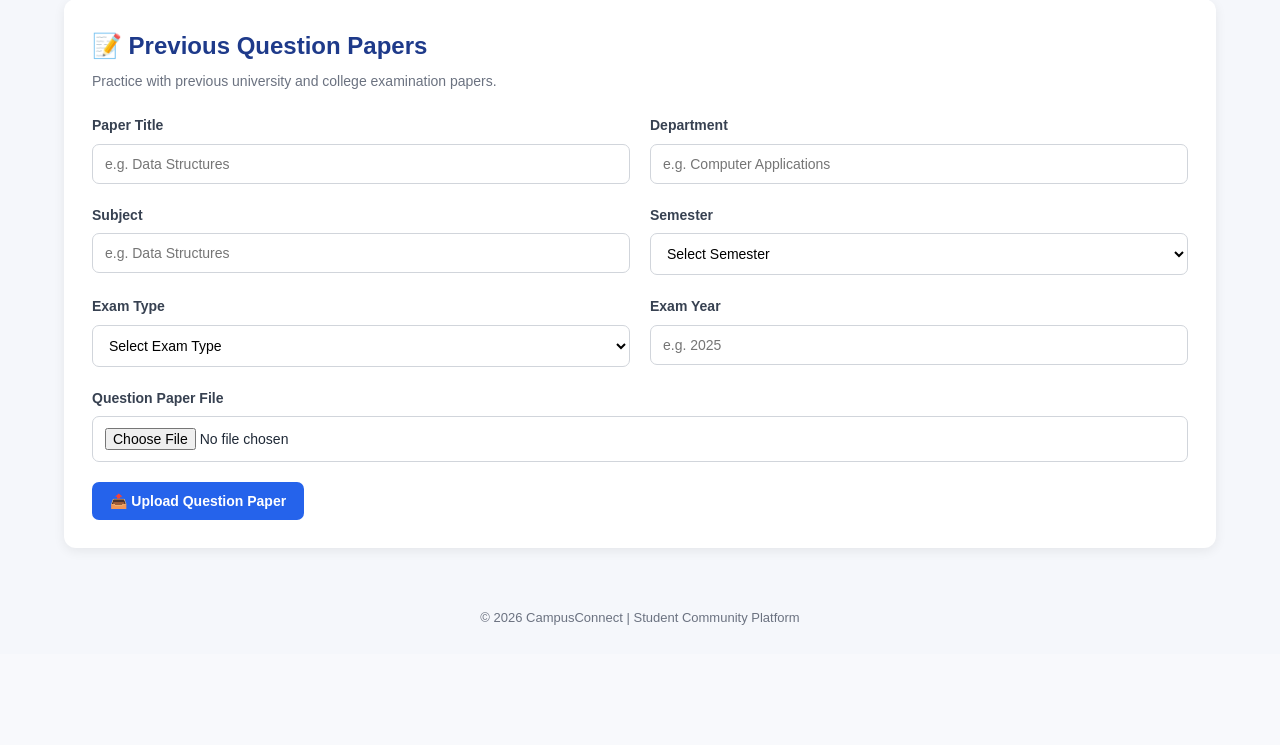
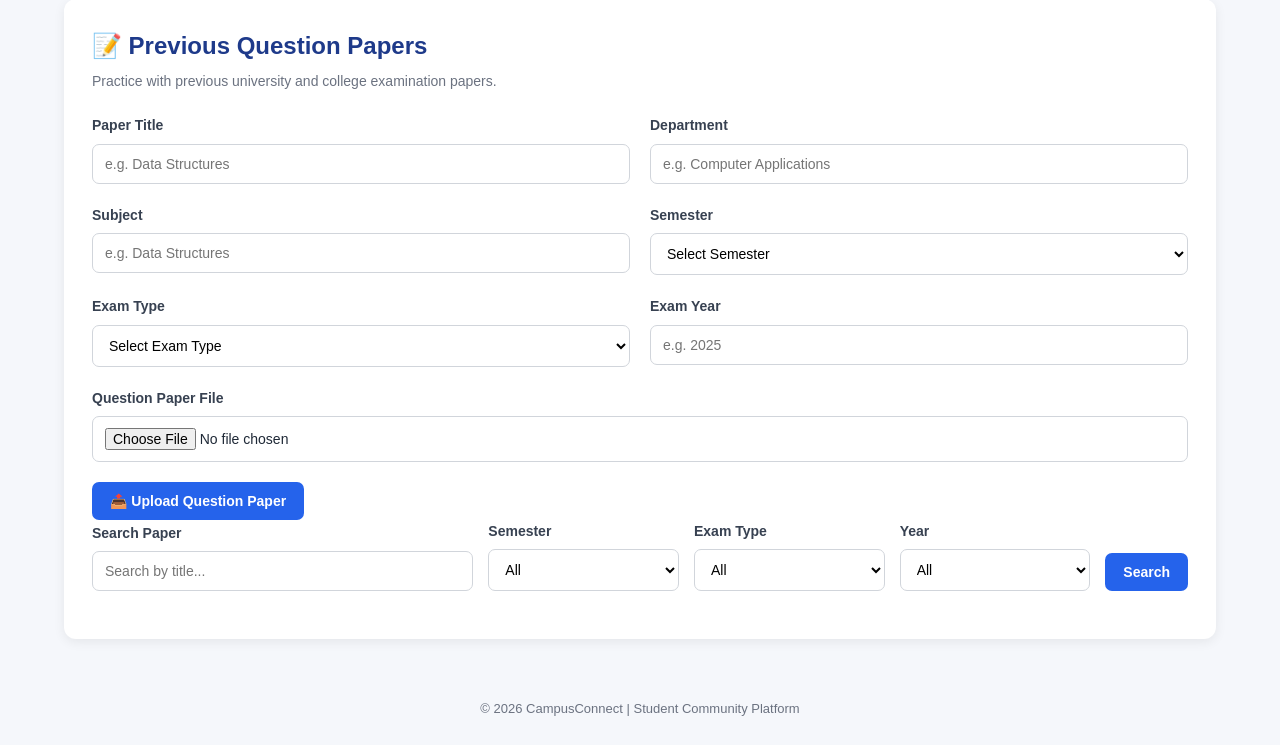
Before and after one commit to harshitajain08207/CampusConnect, a Flask app: page /resources in a window 1280 px wide. Shown: the part 1064-1809 px from the top of the page. Before the commit the page ends 1689 px from the top, so only its background shows below. Run offline with Flask 3, Linux system fonts and the light colour scheme; the visitor is signed in with stand-in values (Sample User, id 1); data that the repository does not hold is empty.

Commit message:
Complete resources and question paper features

```diff
--- a/Templates/resources.html
+++ b/Templates/resources.html
@@ -292,6 +292,57 @@
     </button>
 
 </form>
+<div class="filter-box" style="margin-bottom: 20px;">
+
+    <div class="form-group search-group">
+        <label>Search Paper</label>
+        <input type="text"
+               id="paper-search"
+               placeholder="Search by title..."
+               onkeydown="if(event.key === 'Enter') filterPapers()">
+    </div>
+
+    <div class="form-group">
+        <label>Semester</label>
+        <select id="paper-semester-filter">
+            <option value="">All</option>
+            <option value="1">Semester 1</option>
+            <option value="2">Semester 2</option>
+            <option value="3">Semester 3</option>
+            <option value="4">Semester 4</option>
+            <option value="5">Semester 5</option>
+            <option value="6">Semester 6</option>
+        </select>
+    </div>
+
+    <div class="form-group">
+        <label>Exam Type</label>
+        <select id="paper-type-filter">
+            <option value="">All</option>
+            <option value="Mid Semester">Mid Semester</option>
+            <option value="End Semester">End Semester</option>
+        </select>
+    </div>
+
+    <div class="form-group">
+        <label>Year</label>
+        <select id="paper-year-filter">
+            <option value="">All</option>
+            <option value="2026">2026</option>
+            <option value="2025">2025</option>
+            <option value="2024">2024</option>
+            <option value="2023">2023</option>
+            <option value="2022">2022</option>
+        </select>
+    </div>
+
+    <button type="button"
+            class="btn btn-primary"
+            onclick="filterPapers()">
+        Search
+    </button>
+
+</div>
         <div class="papers-list">
 
     {% for paper in question_papers %}
@@ -389,5 +440,53 @@ function filterResources() {
     });
 }
 </script>
+<script>
+function filterPapers() {
+    const searchText = document.getElementById("paper-search").value
+        .toLowerCase()
+        .trim();
+
+    const semester = document.getElementById("paper-semester-filter").value;
+
+    const examType = document.getElementById("paper-type-filter").value
+        .toLowerCase();
+
+    const year = document.getElementById("paper-year-filter").value;
+
+    const papers = document.querySelectorAll(".paper-card");
+
+    papers.forEach(paper => {
+        const title = paper.querySelector("h3").innerText.toLowerCase();
+        const paperText = paper.innerText.toLowerCase();
+
+        const matchesSearch =
+            searchText === "" ||
+            title.includes(searchText);
+
+        const matchesSemester =
+            semester === "" ||
+            paperText.includes("semester " + semester);
+
+        const matchesExamType =
+            examType === "" ||
+            paperText.includes(examType);
+
+        const matchesYear =
+            year === "" ||
+            paperText.includes(year);
+
+        if (
+            matchesSearch &&
+            matchesSemester &&
+            matchesExamType &&
+            matchesYear
+        ) {
+            paper.style.display = "flex";
+        } else {
+            paper.style.display = "none";
+        }
+    });
+}
+</script>
 </body>
 </html>
--- a/app.py
+++ b/app.py
@@ -269,22 +269,25 @@ def upload_question_paper():
          exam_year, file_name, file_path, uploaded_by)
         VALUES (%s, %s, %s, %s, %s, %s, %s, %s, %s)
     """
-
     values = (
-    title,
-    subject,
-    semester,
-    resource_type,
-    original_filename,
-    file_path,
-    session["user_id"]
-)
+        title,
+        department,
+        subject,
+        semester,
+        exam_type,
+        exam_year,
+        original_filename,
+        file_path,
+        session["user_id"]
+    )
 
     cursor.execute(query, values)
     db.commit()
     cursor.close()
 
     return redirect(url_for("resources"))
+
+
 @app.route("/download-question-paper/<int:paper_id>")
 def download_question_paper(paper_id):
     if "user_id" not in session:
```
